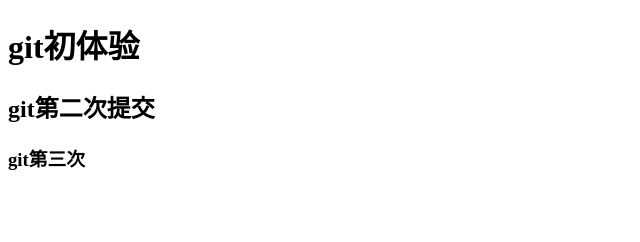
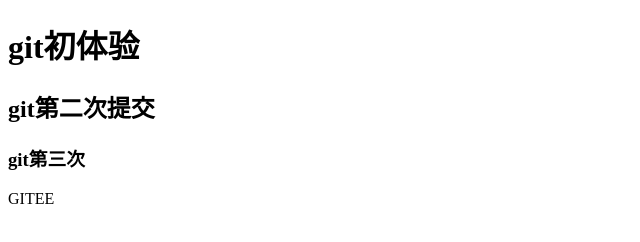
Before and after one commit to yangjie626/myfirstRepository, a plain HTML site: page index.html in a window 1280 px wide. Shown: the full height of the page, 0-640 px from the left. Drawn offline with Linux system fonts and the light colour scheme.

Commit message:
开始第二次推送

```diff
--- a/index.html
+++ b/index.html
@@ -11,6 +11,7 @@
     <h1>git初体验</h1>
     <h2>git第二次提交</h2>
     <h3>git第三次</h3>
+    <div>GITEE</div>
 </body>
 
 </html>
```
